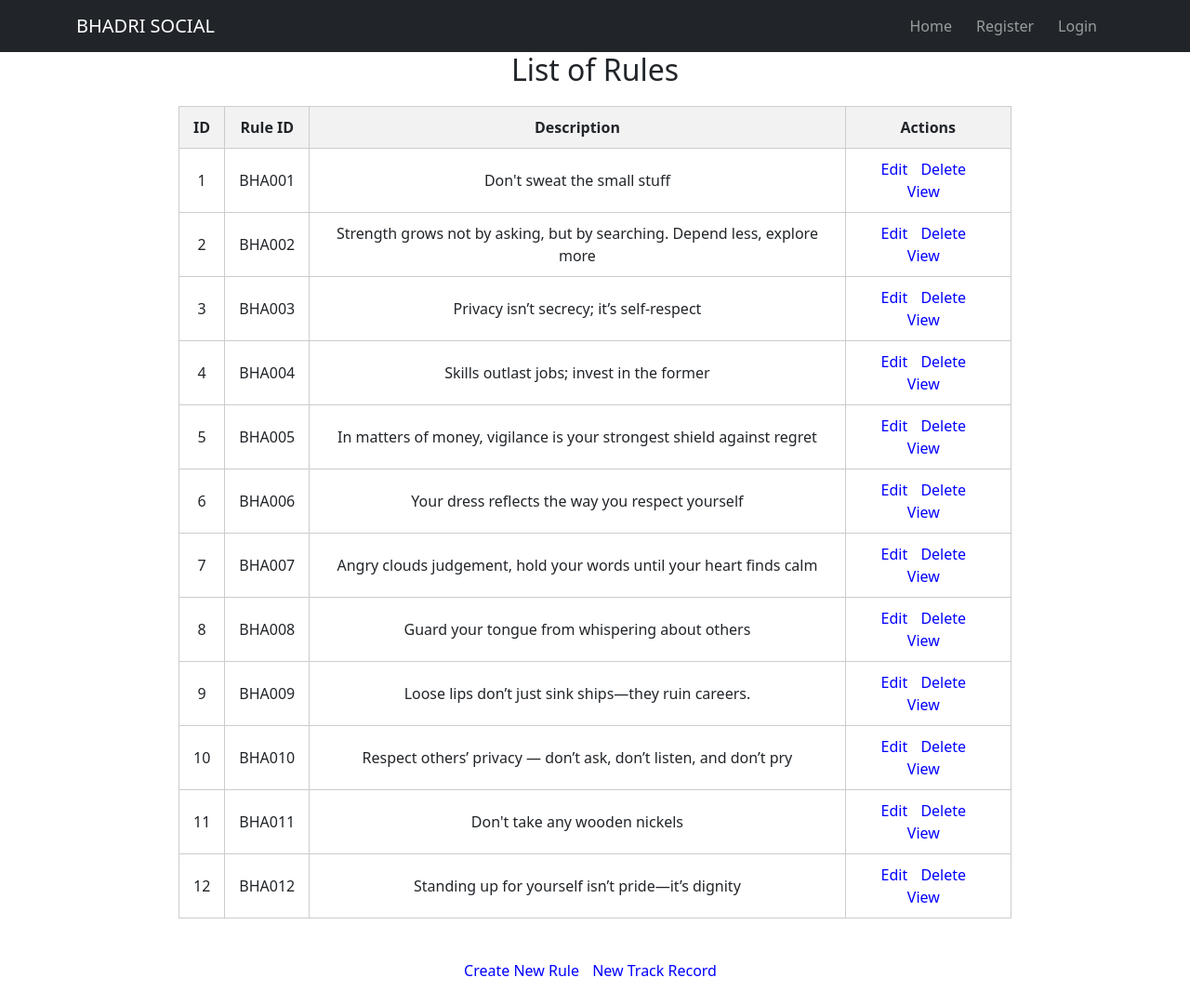
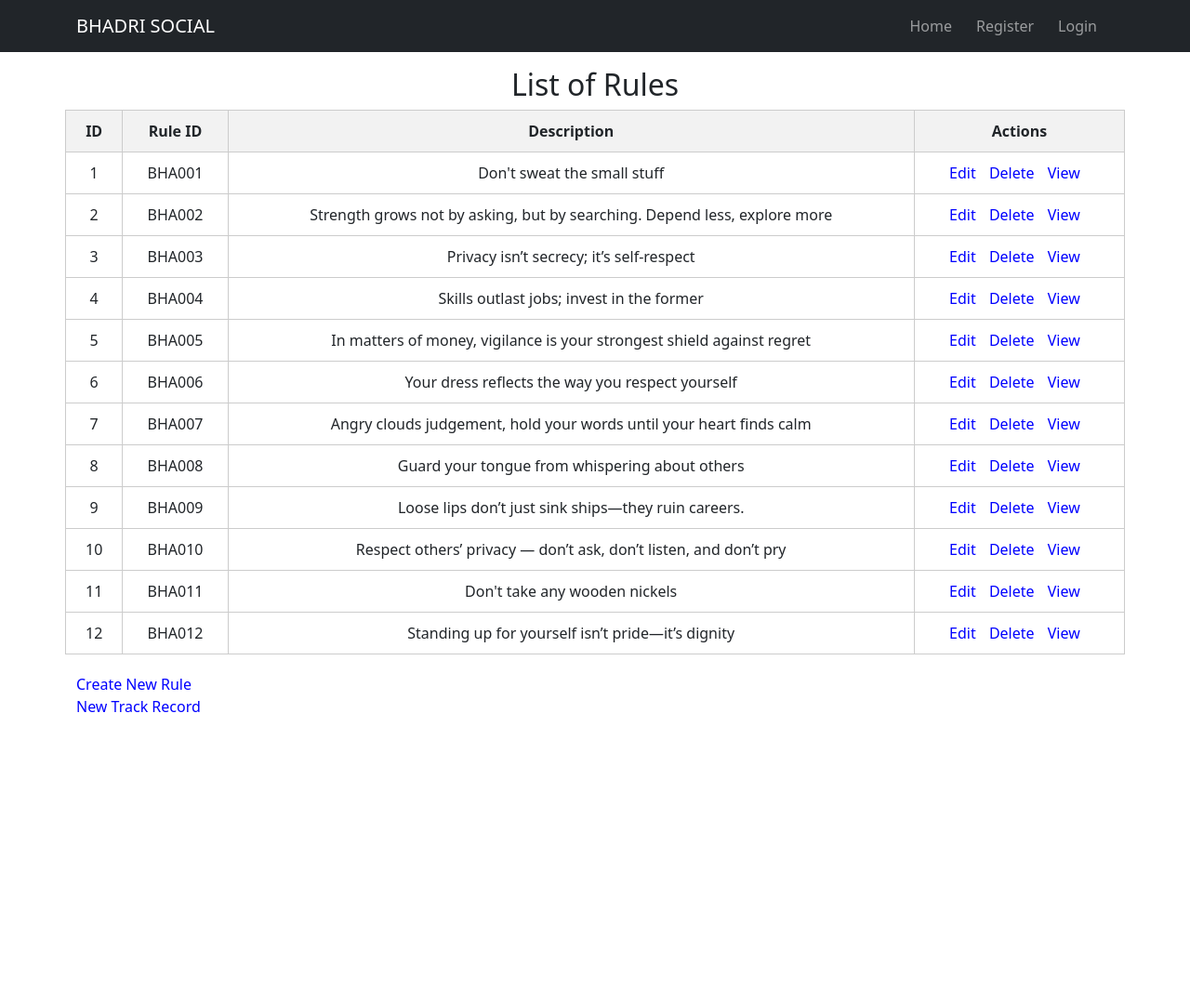
Before and after one commit to bhadrinath95/tencTech, a Django app: page /rules/ in a window 1280 px wide. Shown: the whole page at 93% size. After the commit the page ends 766 px from the top, so only its background shows below. Run offline with Django 3.2, Linux system fonts and the light colour scheme; data comes from the database, SQL or seed files in the repository; some libraries are stand-ins or nearby versions.

```diff
--- a/tencTech/templates/rules/create.html
+++ b/tencTech/templates/rules/create.html
@@ -1,7 +1,8 @@
 {% extends "base.html" %}
 
 {% block content %}
-
+<main class="container mt-3">
+    <div class='row'>
         <h2>Create Rule</h2>
         <form method="POST">
             {% csrf_token %}
@@ -9,6 +10,9 @@
             <button type="submit">Save</button>
         </form>
         <a href="{% url 'posts:display_rule' %}">Back</a>
+    </div>
+</main>
+
 
 
 {% endblock content %}
--- a/tencTech/templates/rules/delete.html
+++ b/tencTech/templates/rules/delete.html
@@ -1,7 +1,8 @@
 {% extends "base.html" %}
 
 {% block content %}
-
+<main class="container mt-3">
+    <div class='row'>
         <h2>Delete Rule</h2>
         <p>Are you sure you want to delete "{{ rule }}"?</p>
         <form method="POST">
@@ -10,4 +11,7 @@
         </form>
         <a href="{% url 'posts:display_rule' %}">Cancel</a>
 
+    </div>
+</main>
+
 {% endblock content %}
--- a/tencTech/templates/rules/display_all.html
+++ b/tencTech/templates/rules/display_all.html
@@ -3,7 +3,6 @@
 <style>
         body {
             font-family: Arial, sans-serif;
-            padding: 10px; /* Adds space around the entire body */
             background-color: #f9f9f9;
         }
         table {
@@ -27,8 +26,9 @@
     </style>
 {% endblock style %}
 {% block content %}
+<main class="container mt-3">
+    <div class='row'>
     <h2 style="text-align:center;">List of Rules</h2>
-
         <table>
             <thead>
                 <tr>
@@ -58,10 +58,15 @@
             </tbody>
         </table>
     <br />
-<div style="text-align:center;">
+    </div>
+    <div class='row' style="text-align:left;">
     <a href="{% url 'posts:create_rule' %}">Create New Rule</a>
     <a href="https://forms.gle/G2CGEu6VStAdgWb26">New Track Record</a>
     </div>
 <br />
 
+</main>
+
+
+
 {% endblock content %}
--- a/tencTech/templates/rules/update.html
+++ b/tencTech/templates/rules/update.html
@@ -2,6 +2,8 @@
 
 {% block content %}
 
+<main class="container mt-3">
+    <div class='row'>
         <h2>Update Rule</h2>
         <form method="POST">
             {% csrf_token %}
@@ -9,7 +11,8 @@
             <button type="submit">Update</button>
         </form>
         <a href="{% url 'posts:display_rule' %}">Back</a>
-
+    </div>
+</main>
 
 
 {% endblock content %}
```
Also changed, not shown: tencTech/templates/rules/display_single.html (+8 -4 lines). Lines whose indentation alone changed are shown as unchanged.
